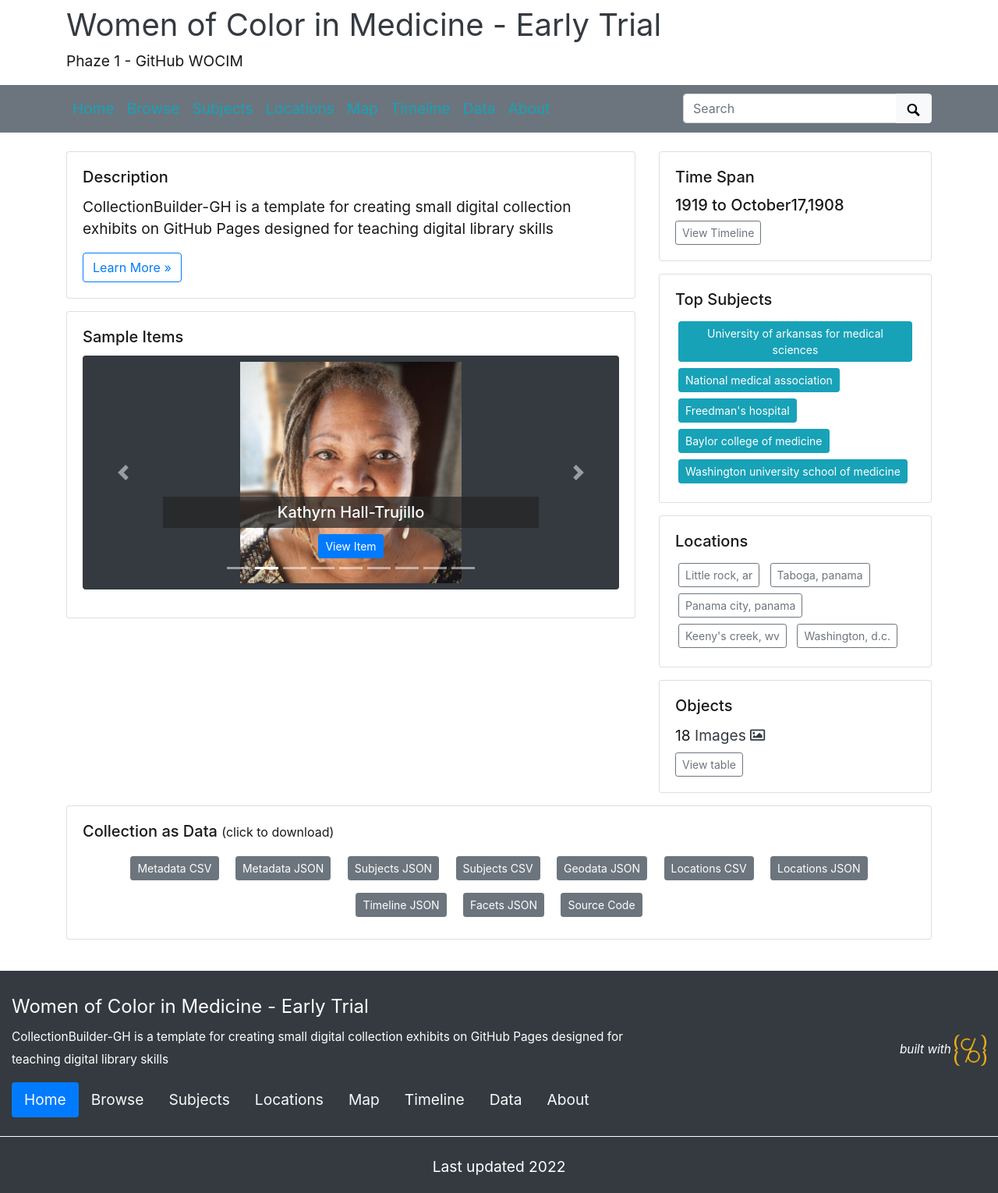
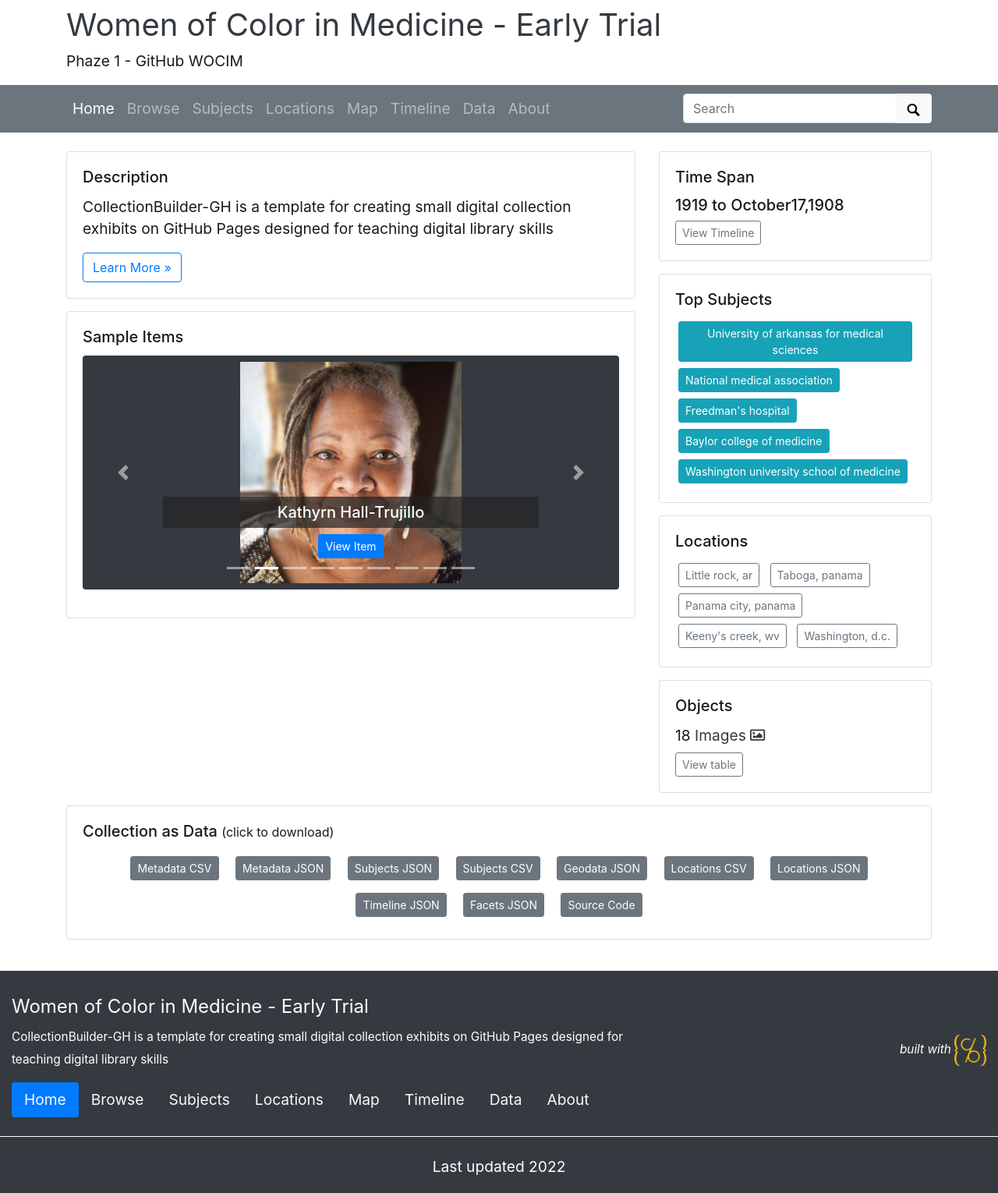
Before and after one commit to Starkad2/Wocim_GH, a Jekyll site: the page built from index.md, in a window 1280 px wide. Shown: the whole page at 78% size. Built offline with Jekyll 4.4.1, drawn with Linux system fonts in a browser that asks for light colours.

Commit message:
Update theme.yml

```diff
--- a/_data/theme.yml
+++ b/_data/theme.yml
@@ -69,7 +69,7 @@
 # NAVBAR COLORS
 # If you'd like to change the color of the nav-bar and links, adjust the below.
 # Choose from "navbar-light" for use with light background colors, or "navbar-dark" for dark background colors
-navbar-color: navbar-secondary
+navbar-color: navbar-dark
 # navbar background color
 # Choose from bg-primary, bg-secondary, bg-success, bg-danger, bg-warning, bg-info, bg-light, bg-dark, bg-white
 navbar-background: bg-secondary
```
